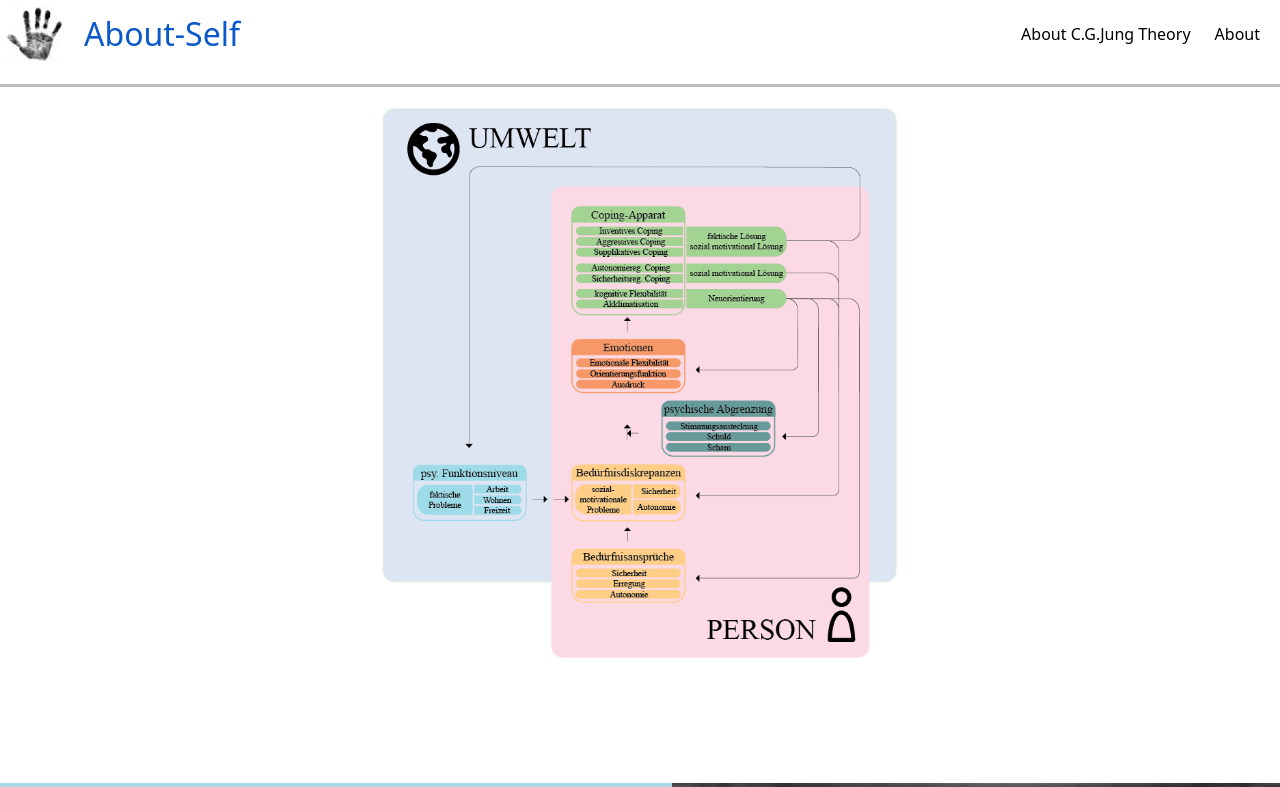
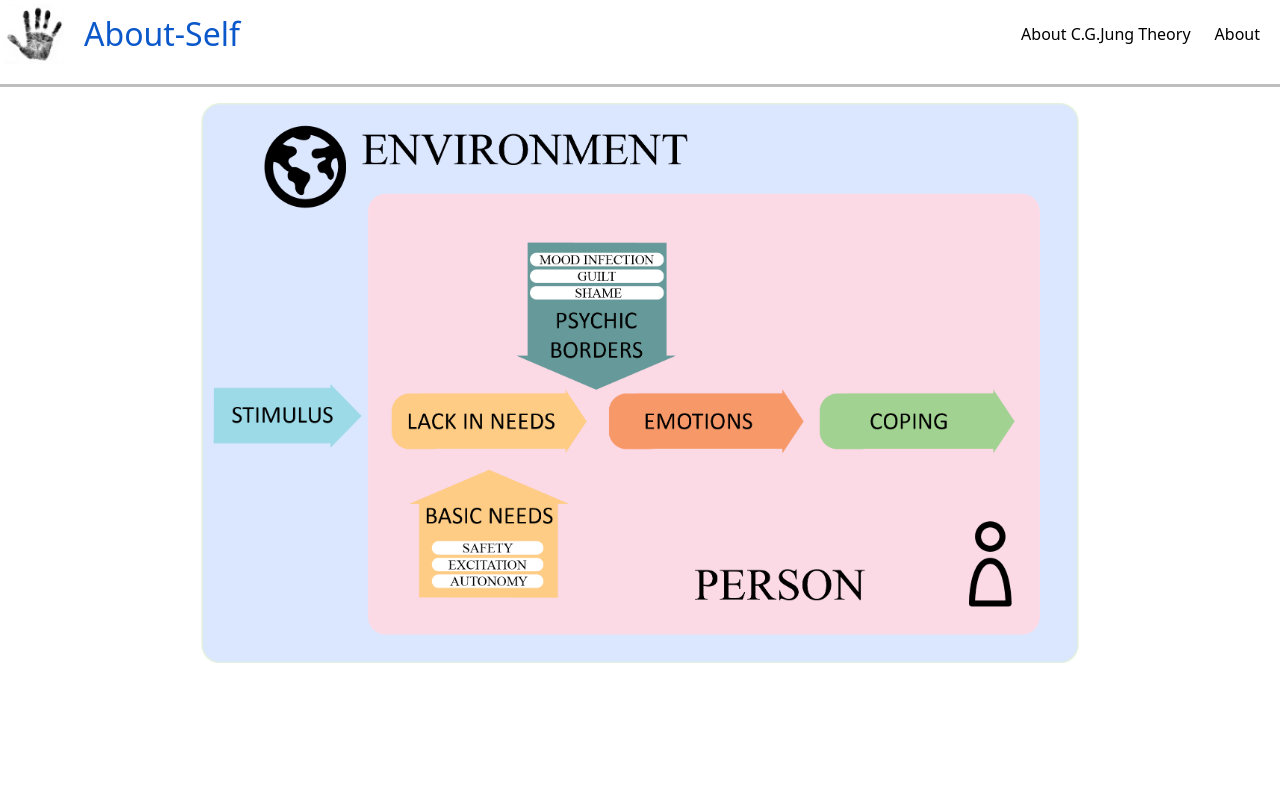
Before and after one commit to kokosevi/react-app, a React (Create React App) app: page / in a window 1280 px wide. Shown: the top 787 px of the page. Built offline with nearby package versions, Linux system fonts and the light colour scheme.

Commit message:
Your commit message here

```diff
--- a/src/pages/Home.jsx
+++ b/src/pages/Home.jsx
@@ -7,6 +7,12 @@ import Button from "@mui/material/Button";
 function Home() {
   return (
     <React.Fragment>
+      <ImageComponent imageUrl="images/model.png" altText="model" />
+      <br />
+      <br />
+      <br />
+      <br />
+      <br />
       <ImageComponent imageUrl="images/Gesamtmodel.png" altText="Gesamtmodel" />
       {/* <PollShortWindow /> */}
       <br />
```
Also changed, not shown: public/images/model.png (added).
